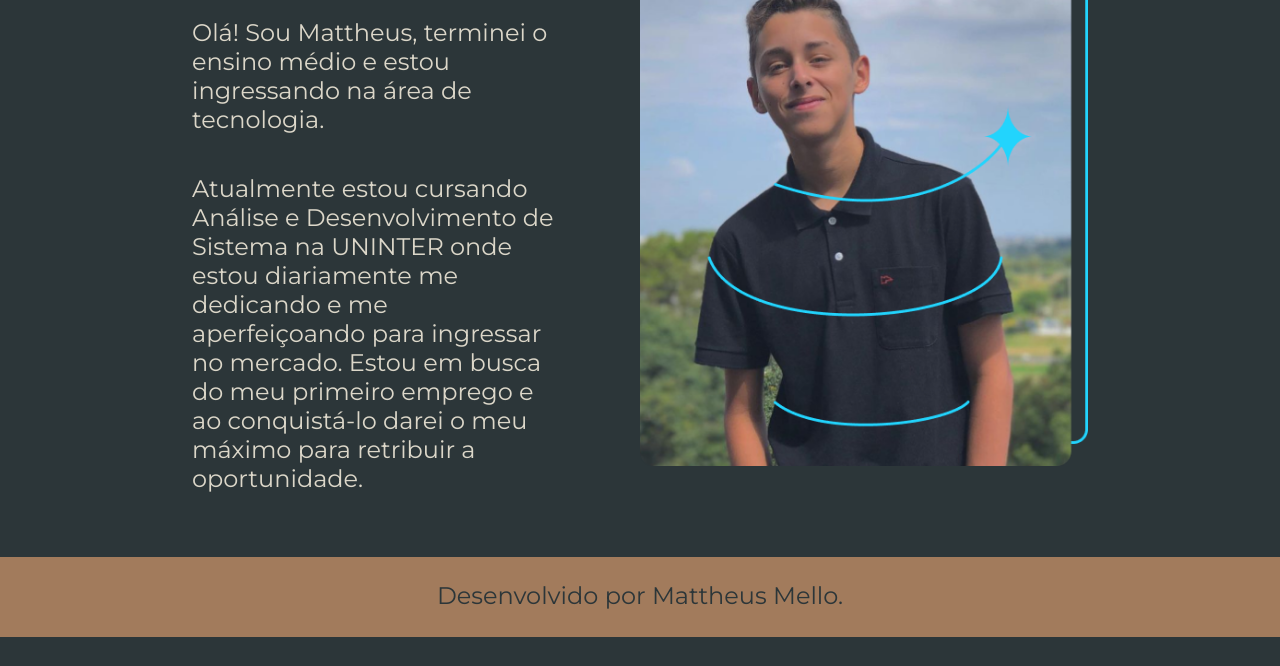
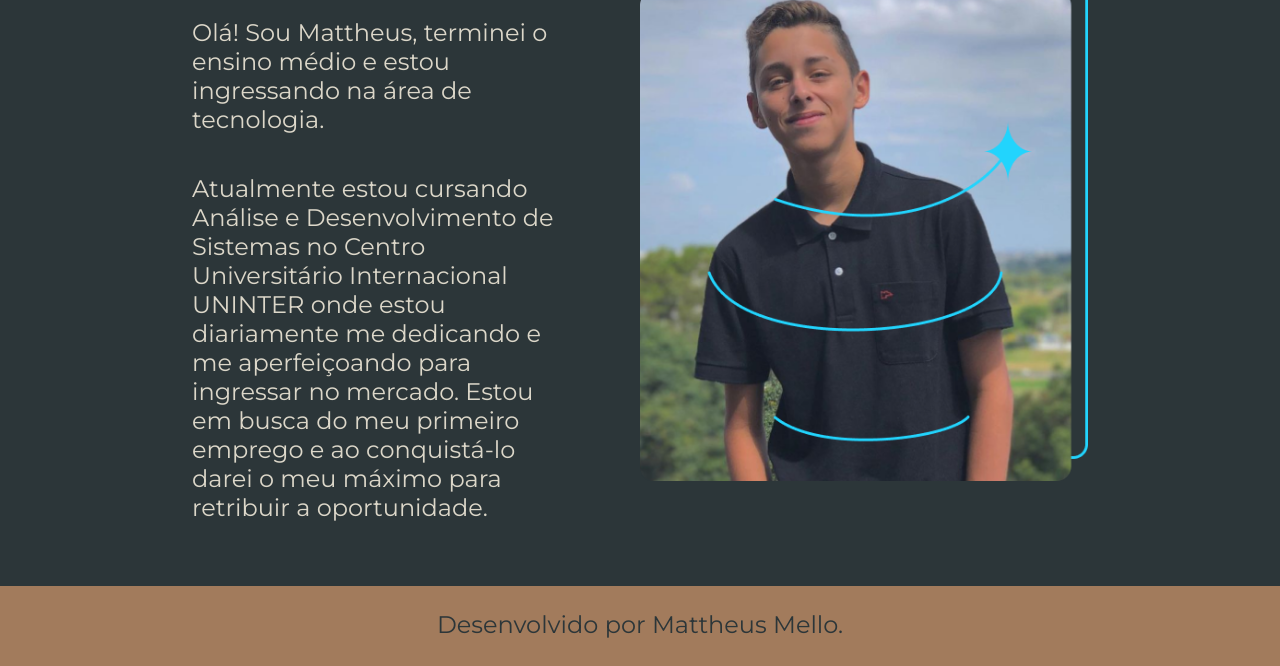
Before and after one commit to mellomattheusf/Portf-lio-Godo-2.0, a plain HTML site: page about.html in a window 1280 px wide. Shown: the part 186-852 px from the top of the page. Before the commit the page ends 823 px from the top, so only its background shows below. Drawn offline with nearby package versions, Linux system fonts and the light colour scheme.

Commit message:
alterando código

```diff
--- a/about.html
+++ b/about.html
@@ -20,7 +20,7 @@
         <section class="apresentacao__conteudo">
             <h1 class="apresentacao__conteudo__titulo">Sobre mim</h1>
             <p class="apresentacao__conteudo__texto">Olá! Sou Mattheus, terminei o ensino médio e estou ingressando na área de tecnologia.</p>
-            <p class="apresentacao__conteudo__texto">Atualmente estou cursando Análise e Desenvolvimento de Sistema na UNINTER onde estou diariamente me dedicando e me aperfeiçoando para ingressar no mercado. Estou em busca do meu primeiro emprego e ao conquistá-lo darei o meu máximo para retribuir a oportunidade.</p>
+            <p class="apresentacao__conteudo__texto">Atualmente estou cursando Análise e Desenvolvimento de Sistemas no Centro Universitário Internacional UNINTER onde estou diariamente me dedicando e me aperfeiçoando para ingressar no mercado. Estou em busca do meu primeiro emprego e ao conquistá-lo darei o meu máximo para retribuir a oportunidade.</p>
         </section>
         <img class="apresentacao__imagem" src="./assets/Imagem.png">
     </main>
```
